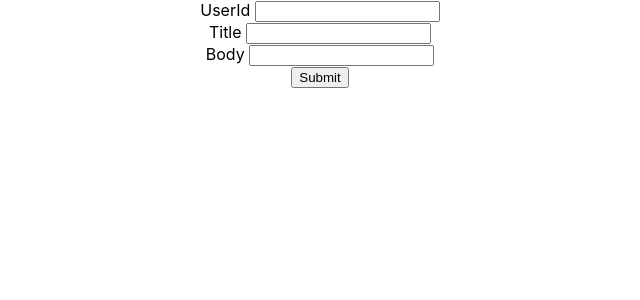
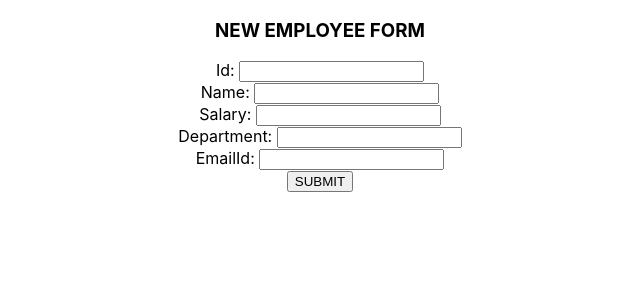
Before and after one commit to AiswaryaBalu-5506/Learn-React-1, a React (Create React App) app: page / in a window 1280 px wide. Shown: the top 300 px of the page, without its empty margins (320-960 px from the left). Built offline with nearby package versions, Linux system fonts and the light colour scheme.

Commit message:
forms-and-formik

```diff
--- a/src/App.js
+++ b/src/App.js
@@ -1,12 +1,12 @@
 import React, { Fragment } from 'react';
 import './App.css';
-import ListOfPosts from './components/PostPostsThroughAxios'
+import Form from './components/FormValidationFormik'
 
 function App() {
 
   return (
     <div className="App">
-      <ListOfPosts> </ListOfPosts>
+      <Form> </Form>
     </div>
 
   );
--- /dev/null
+++ b/src/components/FormValidationFormik.js
@@ -0,0 +1,72 @@
+import {useFormik} from 'formik'
+import React from 'react'
+
+const ValidateEmployee = (empData) => {
+    const errors = {}
+
+    if(!empData.name){
+        errors.name = "Please enter Employee Name!"
+    }
+
+    if(empData.name.length > 20){
+        errors.name = "Name should not exceed 20 characters"
+    }
+
+    if(!empData.emailid){
+        errors.emailid = "Please enter email ID"
+    }
+
+    if(! /^[A-Z0-9._%+-]+@[A-Z0-9.-]+\.[A-Z]{2,}$/i.test(empData.emailid)){
+        errors.emailid = "Invalid email address"
+    }
+
+    return errors;
+}
+
+function FormValidationFormik() {
+
+    const formik = useFormik({
+        initialValues:{
+            id: null,
+            name: '',
+            salary: null,
+            department: '',
+            emailid: ''
+        },
+        onSubmit: (values) => {
+            alert(JSON.stringify(values))
+        },
+        validate: ValidateEmployee
+    })
+
+    return (
+        <div>
+            <div>
+                <h3> NEW EMPLOYEE FORM </h3>
+                <form onSubmit={formik.handleSubmit}>
+
+                <label> Id: </label>
+                <input type="text" name="id" value={formik.values.id} onChange={formik.handleChange} />  <br />
+
+                <label> Name: </label>
+                <input type="text" name="name" value={formik.values.name} onChange={formik.handleChange} onBlur={formik.handleBlur}/>  <br />
+                {formik.touched.name && formik.errors.name ? <span style={{color: 'red'}}>{formik.errors.name}</span> : null}
+
+                <label> Salary: </label>
+                <input type="text" name="salary" value={formik.values.salary} onChange={formik.handleChange} />  <br />
+
+                <label> Department: </label>
+                <input type="text" name="department" value={formik.values.department} onChange={formik.handleChange} />  <br />
+
+                <label> EmailId: </label>
+                <input type="email" name="emailid" value={formik.values.emailid} onChange={formik.handleChange} />  <br />
+                {formik.touched.emailid && formik.errors.emailid ? <span style={{color: 'red'}}>{formik.errors.emailid}</span> : null}
+
+                <button type="submit"> SUBMIT </button>
+                </form>
+            </div>
+        </div>
+    )
+}
+
+export default FormValidationFormik
```
